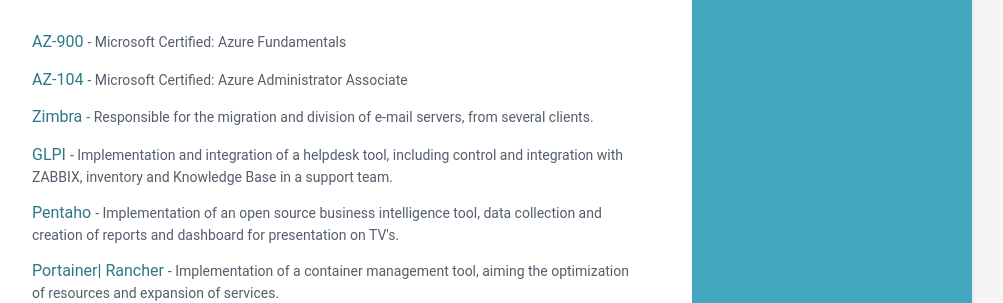
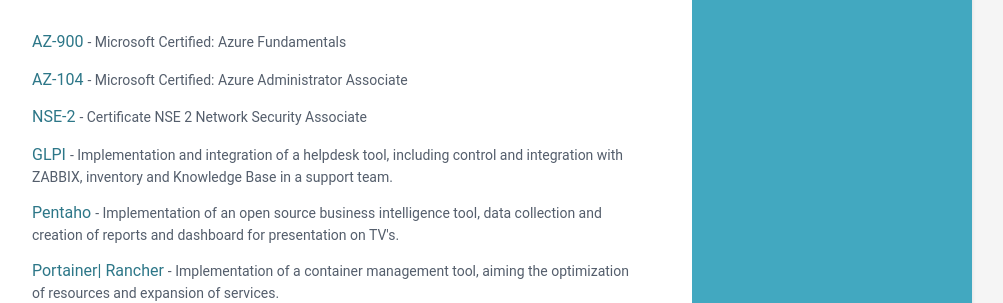
Before and after one commit to jefersonaraujo/jefersonaraujo.github.io, a Jekyll site: the page built from index.html, in a window 1280 px wide. Shown: the part 1229-1532 px from the top of the page, without its empty margins (168-1171 px from the left). Built offline with Jekyll 4.4.1, drawn with Linux system fonts in a browser that asks for light colours.

Commit message:
Update data.yml

```diff
--- a/_data/data.yml
+++ b/_data/data.yml
@@ -108,9 +108,9 @@ projects:
         link: "https://www.youracclaim.com/badges/d18f202b-62b7-4035-a4b1-d0edb320f3f1"
         tagline: "Microsoft Certified: Azure Administrator Associate"
 
-      - title: Zimbra
+      - title: NSE-2
         link: "#"
-        tagline: "Responsible for the migration and division of e-mail servers, from several clients."
+        tagline: "Certificate NSE 2 Network Security Associate"
 
       - title: GLPI
         link: "#"
```
